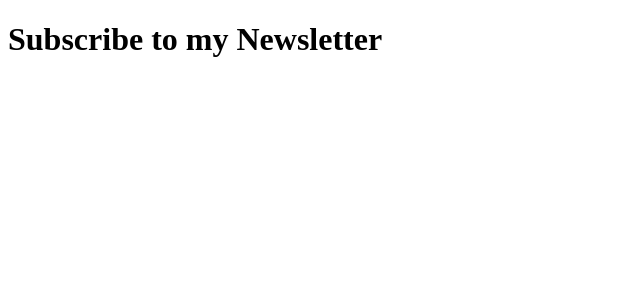
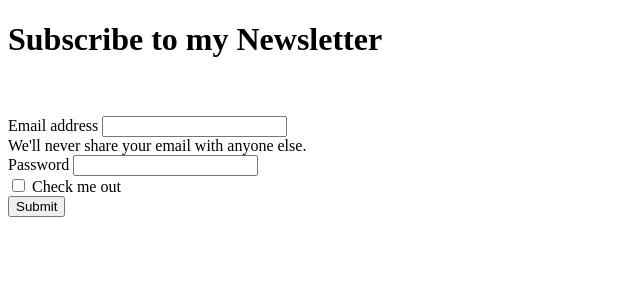
Before and after one commit to Agnes-Kalunda/flaskloginpractise, a Flask app: page /subscribe in a window 1280 px wide. Shown: the part 96-396 px from the top of the page, without its empty margins (0-640 px from the left). Run offline with Flask 2, Linux system fonts and the light colour scheme.

Commit message:
added a form in subscribe.html

```diff
--- a/templates/subscribe.html
+++ b/templates/subscribe.html
@@ -4,5 +4,25 @@
 {% block content %}
  <div class="container">
      <h1>Subscribe to my Newsletter</h1>
+     <br/><br/>
+
+
+     <form>
+        <div class="mb-3">
+          <label for="exampleInputEmail1" class="form-label">Email address</label>
+          <input type="email" class="form-control" id="exampleInputEmail1" aria-describedby="emailHelp">
+          <div id="emailHelp" class="form-text">We'll never share your email with anyone else.</div>
+        </div>
+        <div class="mb-3">
+          <label for="exampleInputPassword1" class="form-label">Password</label>
+          <input type="password" class="form-control" id="exampleInputPassword1">
+        </div>
+        <div class="mb-3 form-check">
+          <input type="checkbox" class="form-check-input" id="exampleCheck1">
+          <label class="form-check-label" for="exampleCheck1">Check me out</label>
+        </div>
+        <button type="submit" class="btn btn-primary">Submit</button>
+      </form>
+
  </div>
  {% endblock %}
```
